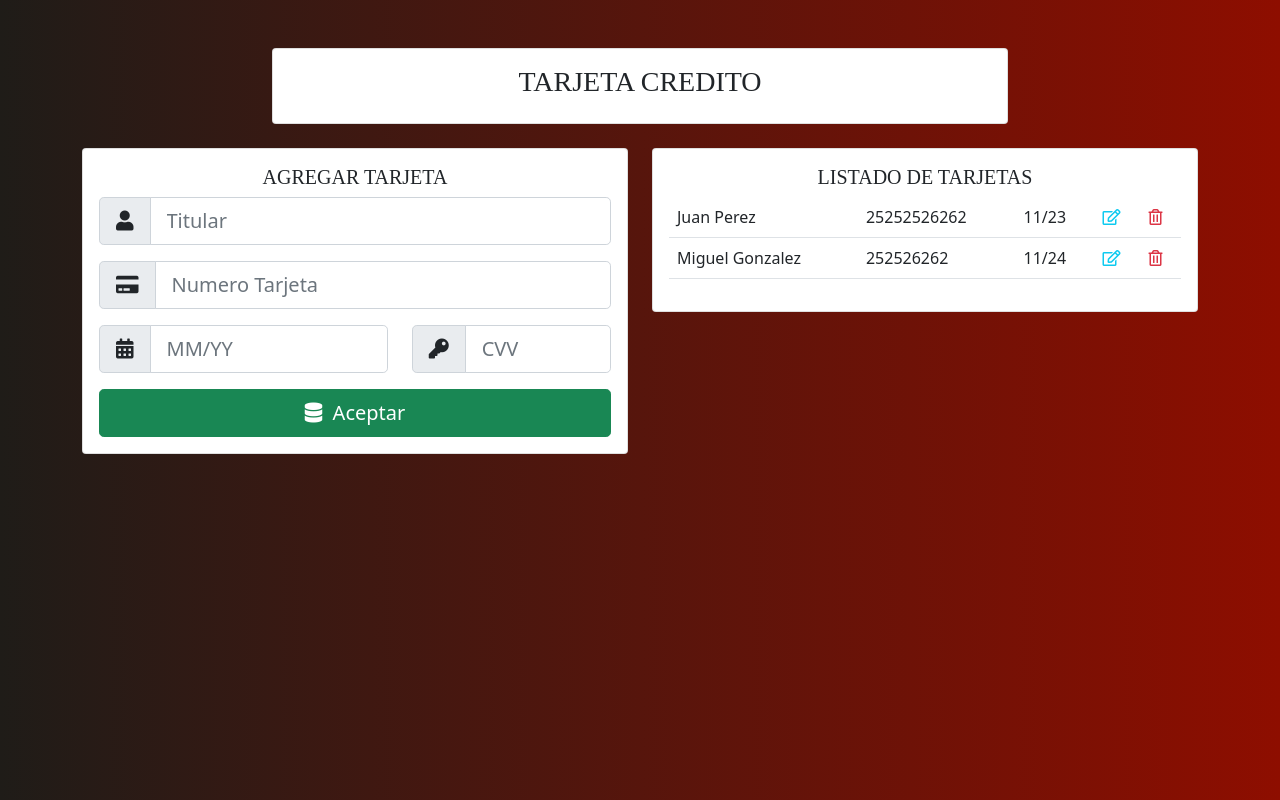
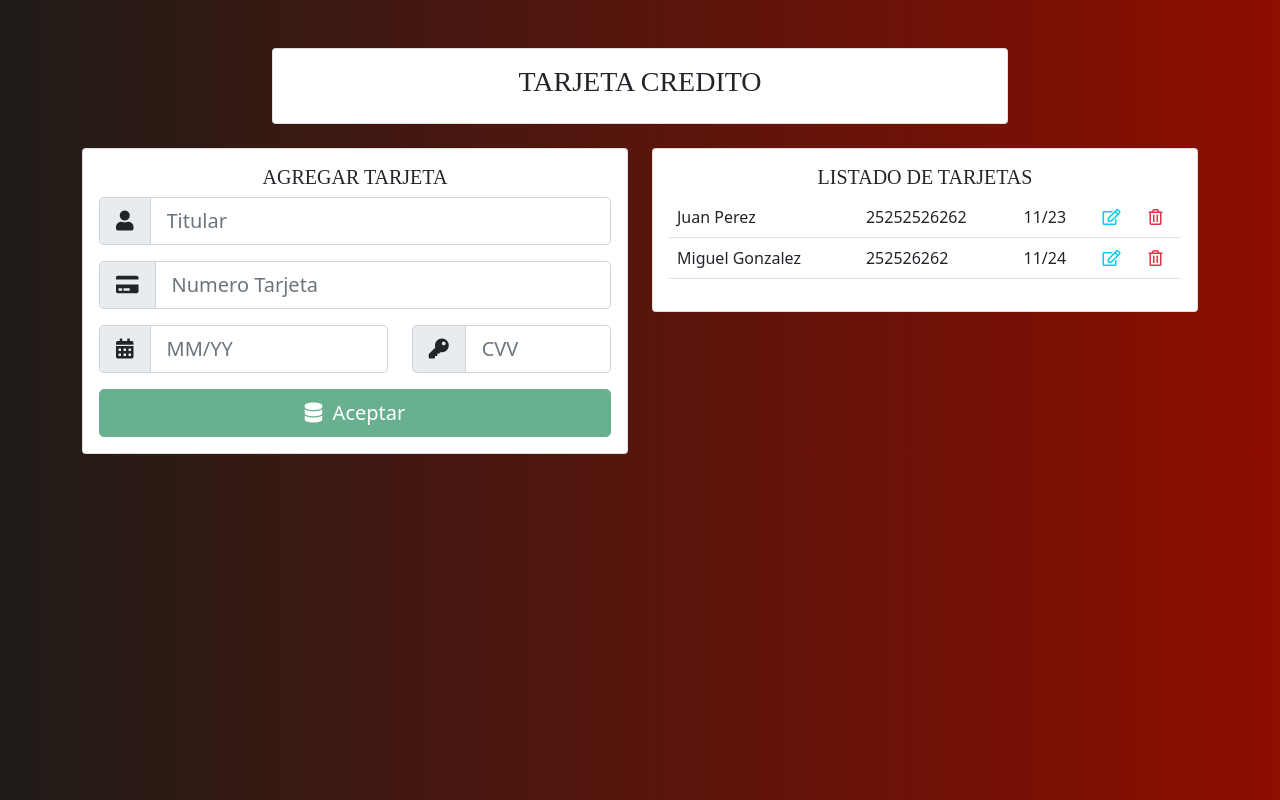
Before and after one commit to arielpons/Tarjeta-proyecto, an Angular app: page / in a window 1280 px wide. Built offline with nearby package versions, Linux system fonts and the light colour scheme; a web font is replaced by a local one.

Commit message:
Validaciones agregadas

```diff
--- a/src/app/components/tarjeta-credito/tarjeta-credito.component.css
+++ b/src/app/components/tarjeta-credito/tarjeta-credito.component.css
@@ -1,4 +1,9 @@
 .far {
-    cursor: pointer;
-
+  cursor: pointer;
 }
+.red-icon {
+  color: #dc3545;
+}
+.green-icon {
+  color: #198754;
+}
--- a/src/app/components/tarjeta-credito/tarjeta-credito.component.html
+++ b/src/app/components/tarjeta-credito/tarjeta-credito.component.html
@@ -16,7 +16,14 @@
           <form [formGroup]="form" (ngSubmit)="agregarTarjeta()">
             <div class="input-group input-group-lg mb-3">
               <span class="input-group-text">
-                <i class="fas fa-user"></i>
+                <i
+                  class="fas fa-user"
+                  [class.green-icon]="this.form.get('titular')?.valid"
+                  [class.red-icon]="
+                    this.form.get('titular')?.invalid &&
+                    this.form.get('titular')?.touched
+                  "
+                ></i>
               </span>
               <input
                 formControlName="titular"
@@ -27,13 +34,21 @@
             </div>
             <div class="input-group input-group-lg mb-3">
               <span class="input-group-text">
-                <i class="fas fa-credit-card"></i>
+                <i
+                  class="fas fa-credit-card"
+                  [class.green-icon]="this.form.get('numeroTarjeta')?.valid"
+                  [class.red-icon]="
+                    this.form.get('numeroTarjeta')?.invalid &&
+                    this.form.get('numeroTarjeta')?.touched
+                  "
+                ></i>
               </span>
               <input
                 formControlName="numeroTarjeta"
                 type="text"
                 class="form-control"
                 placeholder="Numero Tarjeta"
+                maxlength="16"
               />
             </div>
             <div class="row">
@@ -47,6 +62,7 @@
                     type="text"
                     class="form-control"
                     placeholder="MM/YY"
+                    maxlength="5"
                   />
                 </div>
               </div>
@@ -60,12 +76,17 @@
                     type="password"
                     class="form-control"
                     placeholder="CVV"
+                    maxlength="3"
                   />
                 </div>
               </div>
             </div>
             <div class="d-grid gap-2">
-              <button type="submit" class="btn btn-success btn-lg">
+              <button
+                type="submit"
+                class="btn btn-success btn-lg"
+                [disabled]="this.form.invalid"
+              >
                 <i class="fas fa-database"></i>&nbsp; Aceptar
               </button>
             </div>
--- a/src/app/components/tarjeta-credito/tarjeta-credito.component.ts
+++ b/src/app/components/tarjeta-credito/tarjeta-credito.component.ts
@@ -1,5 +1,5 @@
 import { Component, OnInit } from '@angular/core';
-import { FormBuilder, FormGroup } from '@angular/forms';
+import { FormBuilder, FormGroup, Validators } from '@angular/forms';
 
 @Component({
   selector: 'app-tarjeta-credito',
@@ -15,10 +15,10 @@ export class TarjetaCreditoComponent implements OnInit {
 
   constructor(private fb: FormBuilder) {
     this.form = this.fb.group({
-      titular: [''],
-      numeroTarjeta: [''],
-      fechaExpiracion: [''],
-      cvv: ['']
+      titular: ['', Validators.required],
+      numeroTarjeta: ['', [Validators.required, Validators.maxLength(16), Validators.minLength(16)]],
+      fechaExpiracion: ['', [Validators.required, Validators.maxLength(5), Validators.minLength(5)]],
+      cvv: ['', [Validators.required, Validators.maxLength(3), Validators.minLength(3)]]
     })
    }
 
```
